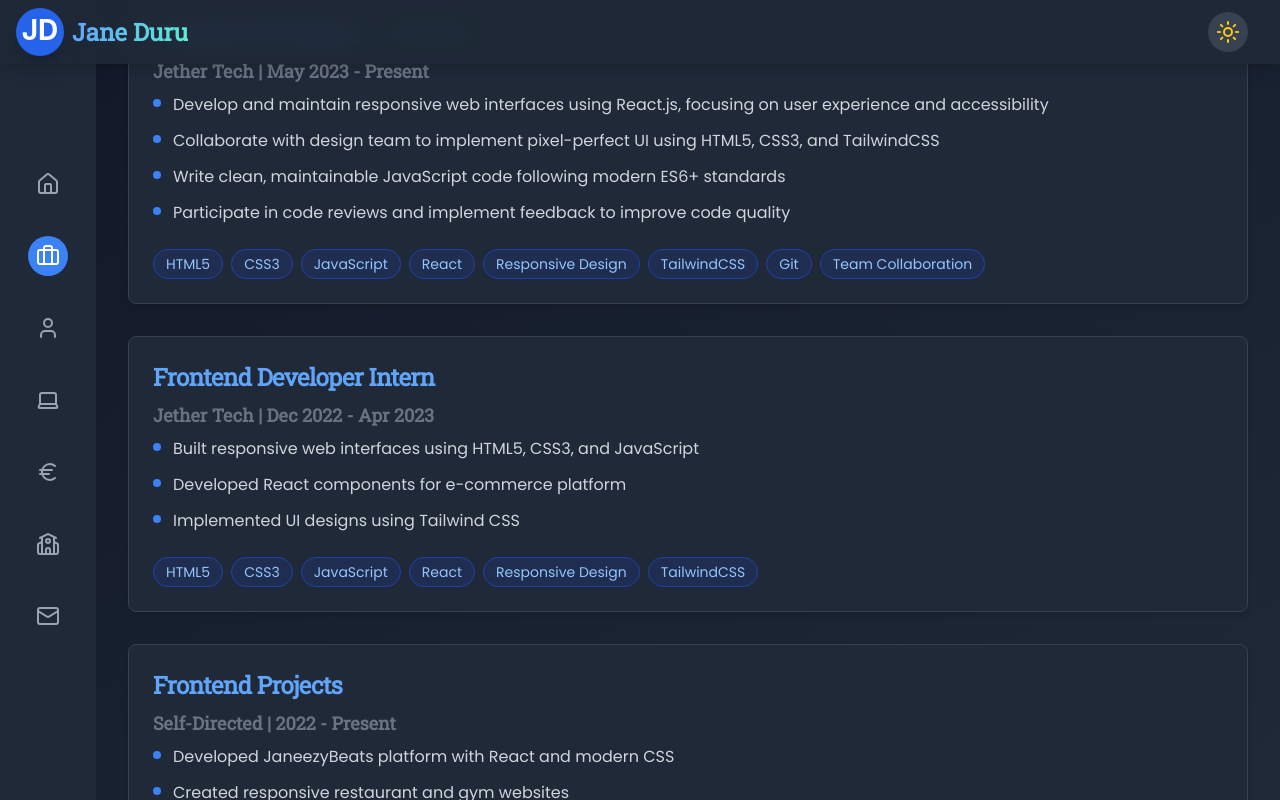
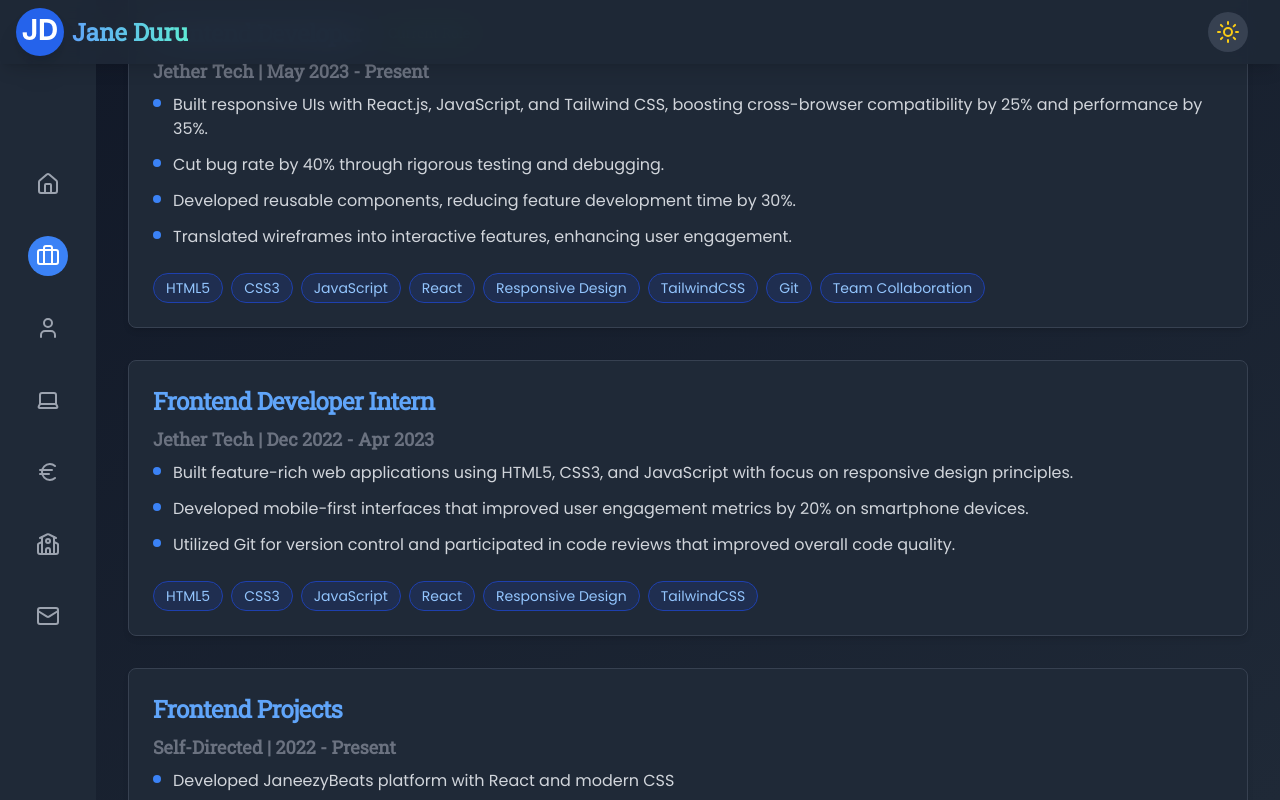
Before and after one commit to janeezy/React-Portfolio, a React (Create React App) app: page / in a window 1280 px wide. Both pictures are taken after a click on the button "View Experience". Built offline with nearby package versions, Linux system fonts and the light colour scheme.

Commit message:
updated activities

```diff
--- a/src/components/Portfolio.js
+++ b/src/components/Portfolio.js
@@ -328,7 +328,8 @@ const Portfolio = () => {
                 <div className="space-y-16">
                     {/* Current Status */}
                     <div
-                className={`p-6 rounded-xl ${theme === "dark"
+                        className={`p-6 rounded-xl ${
+                            theme === "dark"
                                 ? "bg-gradient-to-br from-blue-900/50 to-purple-900/50 border border-blue-800/50"
                                 : "bg-gradient-to-br from-blue-50 to-purple-50 border border-blue-200"
                         }`}
@@ -339,13 +340,14 @@ const Portfolio = () => {
                                 <span className="relative inline-flex rounded-full h-3 w-3 bg-green-500"></span>
                             </span>
                             <p
-                    className={`text-lg font-medium ${theme === "dark"
+                                className={`text-lg font-medium ${
+                                    theme === "dark"
                                         ? "text-green-400"
                                         : "text-green-700"
                                 }`}
                             >
-                    Frontend Developer | Currently advancing
-                    in Data Structures & Algorithms
+                                Frontend Developer | Currently advancing in Data
+                                Structures & Algorithms
                             </p>
                         </div>
                     </div>
@@ -353,7 +355,8 @@ const Portfolio = () => {
                     {/* Current Frontend Development Experience */}
                     <div className="space-y-8">
                         <h3
-                  className={`text-2xl font-bold tracking-tight ${theme === "dark"
+                            className={`text-2xl font-bold tracking-tight ${
+                                theme === "dark"
                                     ? "text-blue-400"
                                     : "text-blue-700"
                             } border-l-4 border-blue-500 pl-4`}
@@ -370,7 +373,8 @@ const Portfolio = () => {
                                         </h4>
                                         <span
                                             className={`px-3 py-1 text-sm font-medium rounded-full
-            ${theme === "dark"
+            ${
+                theme === "dark"
                     ? "bg-green-900/30 text-green-300 border border-green-800"
                     : "bg-green-100 text-green-700 border border-green-200"
             }`}
@@ -386,7 +390,8 @@ const Portfolio = () => {
                             content={
                                 <div className="space-y-6">
                                     <ul
-                        className={`space-y-3 ${theme === "dark"
+                                        className={`space-y-3 ${
+                                            theme === "dark"
                                                 ? "text-gray-300"
                                                 : "text-gray-700"
                                         }`}
@@ -394,40 +399,36 @@ const Portfolio = () => {
                                         <li className="flex items-start gap-3">
                                             <span className="mt-1.5 w-2 h-2 rounded-full bg-blue-500 flex-shrink-0"></span>
                                             <span>
-                            Develop and maintain
-                            responsive web
-                            interfaces using
-                            React.js, focusing on
-                            user experience and
-                            accessibility
+                                                Built responsive UIs with
+                                                React.js, JavaScript, and
+                                                Tailwind CSS, boosting
+                                                cross-browser compatibility by
+                                                25% and performance by 35%.
+
                                             </span>
                                         </li>
                                         <li className="flex items-start gap-3">
                                             <span className="mt-1.5 w-2 h-2 rounded-full bg-blue-500 flex-shrink-0"></span>
                                             <span>
-                            Collaborate with design
-                            team to implement
-                            pixel-perfect UI using
-                            HTML5, CSS3, and
-                            TailwindCSS
+                                            Cut
+                                                bug rate by 40% through rigorous
+                                                testing and debugging.
                                             </span>
                                         </li>
                                         <li className="flex items-start gap-3">
                                             <span className="mt-1.5 w-2 h-2 rounded-full bg-blue-500 flex-shrink-0"></span>
                                             <span>
-                            Write clean,
-                            maintainable JavaScript
-                            code following modern
-                            ES6+ standards
+                                            Developed
+                                                reusable components, reducing
+                                                feature development time by 30%.
                                             </span>
                                         </li>
                                         <li className="flex items-start gap-3">
                                             <span className="mt-1.5 w-2 h-2 rounded-full bg-blue-500 flex-shrink-0"></span>
                                             <span>
-                            Participate in code
-                            reviews and implement
-                            feedback to improve code
-                            quality
+                                            Translated wireframes into
+                                                interactive features, enhancing
+                                                user engagement.
                                             </span>
                                         </li>
                                     </ul>
@@ -445,7 +446,8 @@ const Portfolio = () => {
                                             <span
                                                 key={tech}
                                                 className={`px-3 py-1 text-sm font-medium rounded-full
-              ${theme === "dark"
+              ${
+                  theme === "dark"
                       ? "bg-blue-900/30 text-blue-300 border border-blue-800"
                       : "bg-blue-50 text-blue-700 border border-blue-200"
               }`}
@@ -465,15 +467,15 @@ const Portfolio = () => {
                                         Frontend Developer Intern
                                     </h4>
                                     <p className="text-lg text-gray-500">
-                        Jether Tech | Dec 2022 - Apr
-                        2023
+                                        Jether Tech | Dec 2022 - Apr 2023
                                     </p>
                                 </div>
                             }
                             content={
                                 <div className="space-y-6">
                                     <ul
-                        className={`space-y-3 ${theme === "dark"
+                                        className={`space-y-3 ${
+                                            theme === "dark"
                                                 ? "text-gray-300"
                                                 : "text-gray-700"
                                         }`}
@@ -481,24 +483,22 @@ const Portfolio = () => {
                                         <li className="flex items-start gap-3">
                                             <span className="mt-1.5 w-2 h-2 rounded-full bg-blue-500 flex-shrink-0"></span>
                                             <span>
-                            Built responsive web
-                            interfaces using HTML5,
-                            CSS3, and JavaScript
+                                            Built feature-rich web applications using HTML5, CSS3, and JavaScript with
+                                            focus on responsive design principles.
                                             </span>
                                         </li>
                                         <li className="flex items-start gap-3">
                                             <span className="mt-1.5 w-2 h-2 rounded-full bg-blue-500 flex-shrink-0"></span>
                                             <span>
-                            Developed React
-                            components for
-                            e-commerce platform
+                                            Developed mobile-first interfaces that improved user engagement metrics by
+                                            20% on smartphone devices.
                                             </span>
                                         </li>
                                         <li className="flex items-start gap-3">
                                             <span className="mt-1.5 w-2 h-2 rounded-full bg-blue-500 flex-shrink-0"></span>
                                             <span>
-                            Implemented UI designs
-                            using Tailwind CSS
+                                            Utilized Git for version control and participated in code reviews that improved
+                                            overall code quality.
                                             </span>
                                         </li>
                                     </ul>
@@ -514,7 +514,8 @@ const Portfolio = () => {
                                             <span
                                                 key={tech}
                                                 className={`px-3 py-1 text-sm font-medium rounded-full
-                              ${theme === "dark"
+                              ${
+                                  theme === "dark"
                                       ? "bg-blue-900/30 text-blue-300 border border-blue-800"
                                       : "bg-blue-50 text-blue-700 border border-blue-200"
                               }`}
@@ -542,7 +543,8 @@ const Portfolio = () => {
                             content={
                                 <div className="space-y-6">
                                     <ul
-                        className={`space-y-3 ${theme === "dark"
+                                        className={`space-y-3 ${
+                                            theme === "dark"
                                                 ? "text-gray-300"
                                                 : "text-gray-700"
                                         }`}
@@ -550,17 +552,15 @@ const Portfolio = () => {
                                         <li className="flex items-start gap-3">
                                             <span className="mt-1.5 w-2 h-2 rounded-full bg-blue-500 flex-shrink-0"></span>
                                             <span>
-                            Developed JaneezyBeats
-                            platform with React and
-                            modern CSS
+                                                Developed JaneezyBeats platform
+                                                with React and modern CSS
                                             </span>
                                         </li>
                                         <li className="flex items-start gap-3">
                                             <span className="mt-1.5 w-2 h-2 rounded-full bg-blue-500 flex-shrink-0"></span>
                                             <span>
-                            Created responsive
-                            restaurant and gym
-                            websites
+                                                Created responsive restaurant
+                                                and gym websites
                                             </span>
                                         </li>
                                     </ul>
@@ -574,7 +574,8 @@ const Portfolio = () => {
                                             <span
                                                 key={tech}
                                                 className={`px-3 py-1 text-sm font-medium rounded-full
-                              ${theme === "dark"
+                              ${
+                                  theme === "dark"
                                       ? "bg-blue-900/30 text-blue-300 border border-blue-800"
                                       : "bg-blue-50 text-blue-700 border border-blue-200"
                               }`}
@@ -592,7 +593,8 @@ const Portfolio = () => {
                     {/* Previous Leadership Experience */}
                     <div className="space-y-8">
                         <h3
-                  className={`text-2xl font-bold tracking-tight ${theme === "dark"
+                            className={`text-2xl font-bold tracking-tight ${
+                                theme === "dark"
                                     ? "text-blue-400"
                                     : "text-blue-700"
                             } border-l-4 border-blue-500 pl-4`}
@@ -607,15 +609,15 @@ const Portfolio = () => {
                                         Retention Sales Manager
                                     </h4>
                                     <p className="text-lg text-gray-500">
-                        Golden Markets | Jan 2020 - Feb
-                        2022
+                                        Golden Markets | Jan 2020 - Feb 2022
                                     </p>
                                 </div>
                             }
                             content={
                                 <div className="space-y-4">
                                     <ul
-                        className={`space-y-3 ${theme === "dark"
+                                        className={`space-y-3 ${
+                                            theme === "dark"
                                                 ? "text-gray-300"
                                                 : "text-gray-700"
                                         }`}
@@ -623,18 +625,15 @@ const Portfolio = () => {
                                         <li className="flex items-start gap-3">
                                             <span className="mt-1.5 w-2 h-2 rounded-full bg-blue-500 flex-shrink-0"></span>
                                             <span>
-                            Led team of 12
-                            representatives,
-                            improving retention by
-                            25%
+                                                Led team of 12 representatives,
+                                                improving retention by 25%
                                             </span>
                                         </li>
                                         <li className="flex items-start gap-3">
                                             <span className="mt-1.5 w-2 h-2 rounded-full bg-blue-500 flex-shrink-0"></span>
                                             <span>
-                            Managed high-priority
-                            client portfolio worth
-                            €2M annually
+                                                Managed high-priority client
+                                                portfolio worth €2M annually
                                             </span>
                                         </li>
                                     </ul>
@@ -657,7 +656,8 @@ const Portfolio = () => {
                             content={
                                 <div className="space-y-4">
                                     <ul
-                        className={`space-y-3 ${theme === "dark"
+                                        className={`space-y-3 ${
+                                            theme === "dark"
                                                 ? "text-gray-300"
                                                 : "text-gray-700"
                                         }`}
@@ -665,18 +665,15 @@ const Portfolio = () => {
                                         <li className="flex items-start gap-3">
                                             <span className="mt-1.5 w-2 h-2 rounded-full bg-blue-500 flex-shrink-0"></span>
                                             <span>
-                            Achieved 13%
-                            year-over-year growth
-                            through strategic team
-                            management
+                                            Provided expert guidance on cryptocurrency investment strategies, blockchain
+                                            technology fundamentals, and digital asset portfolio diversification.
                                             </span>
                                         </li>
                                         <li className="flex items-start gap-3">
                                             <span className="mt-1.5 w-2 h-2 rounded-full bg-blue-500 flex-shrink-0"></span>
                                             <span>
-                            Developed and mentored
-                            15+ team members to
-                            career advancement
+                                                Developed and mentored 15+ team
+                                                members to career advancement
                                             </span>
                                         </li>
                                     </ul>
@@ -689,7 +686,8 @@ const Portfolio = () => {
                     {/* Financial Technology Experience */}
                     <div className="space-y-8">
                         <h3
-                  className={`text-2xl  font-bold tracking-tight ${theme === "dark"
+                            className={`text-2xl  font-bold tracking-tight ${
+                                theme === "dark"
                                     ? "text-blue-400"
                                     : "text-blue-700"
                             } border-l-4 border-blue-500 pl-4`}
@@ -703,17 +701,18 @@ const Portfolio = () => {
                             content={
                                 <div className="space-y-4">
                                     <p
-                        className={`${theme === "dark"
+                                        className={`${
+                                            theme === "dark"
                                                 ? "text-gray-300"
                                                 : "text-gray-700"
                                         }`}
                                     >
-                        Combined expertise in
-                        cryptocurrency markets and
-                        business development:
+                                        Combined expertise in cryptocurrency
+                                        markets and business development:
                                     </p>
                                     <ul
-                        className={`space-y-3 ${theme === "dark"
+                                        className={`space-y-3 ${
+                                            theme === "dark"
                                                 ? "text-gray-300"
                                                 : "text-gray-700"
                                         }`}
@@ -721,17 +720,17 @@ const Portfolio = () => {
                                         <li className="flex items-start gap-3">
                                             <span className="mt-1.5 w-2 h-2 rounded-full bg-blue-500 flex-shrink-0"></span>
                                             <span>
-                            Mastered cryptocurrency
-                            trading and blockchain
-                            technology fundamentals
+                                                Mastered cryptocurrency trading
+                                                and blockchain technology
+                                                fundamentals
                                             </span>
                                         </li>
                                         <li className="flex items-start gap-3">
                                             <span className="mt-1.5 w-2 h-2 rounded-full bg-blue-500 flex-shrink-0"></span>
                                             <span>
                                                 Developed analytical and
-                            problem-solving skills
-                            in fast-paced markets
+                                                problem-solving skills in
+                                                fast-paced markets
                                             </span>
                                         </li>
                                     </ul>
```
Lines whose indentation alone changed are shown as unchanged.
